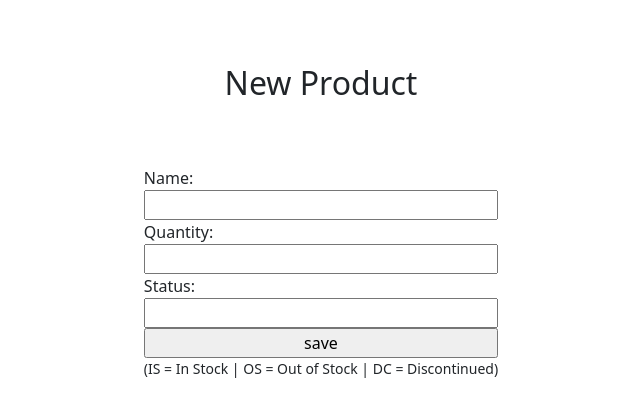
After one commit to AaronTheBruce/inventory-tracker, a Django app: page /create/ in a window 1280 px wide. The commit adds this page. Shown: the top 417 px of the page, without its empty margins (319-959 px from the left). Run offline with Django 3.2, Linux system fonts and the light colour scheme.

Commit message:
Add New Product form

```diff
--- /dev/null
+++ b/mysite/main/forms.py
@@ -0,0 +1,7 @@
+from django import forms
+from .models import Product
+
+class CreateNewProduct(forms.Form):
+  item_name = forms.CharField(label="Name", max_length=200, required=True)
+  item_quantity = forms.IntegerField(label="Quantity", required=True)
+  status = forms.CharField(label="Status", max_length=2, required=True)
--- a/mysite/main/templates/main/base.html
+++ b/mysite/main/templates/main/base.html
@@ -5,7 +5,7 @@
   <meta name="viewport" content="width=device-width, initial-scale=1.0">
   <!-- CSS only | https://getbootstrap.com/docs/4.1/components/forms/ -->
   <link href="https://cdn.jsdelivr.net/npm/bootstrap@5.0.0-beta1/dist/css/bootstrap.min.css" rel="stylesheet" integrity="sha384-giJF6kkoqNQ00vy+HMDP7azOuL0xtbfIcaT9wjKHr8RbDVddVHyTfAAsrekwKmP1" crossorigin="anonymous">
-  <link href="../../static/forms.css" type="text/css"  ref="stylesheet">
+  <!-- <link href="../../static/forms.css" type="text/css"  ref="stylesheet"> -->
   <title>
     {% block title %}
       Inventory Tracker
--- /dev/null
+++ b/mysite/main/templates/main/create.html
@@ -0,0 +1,13 @@
+{% extends 'main/base.html' %}
+
+{% block title %} Create New Product {% endblock %}
+
+{% block content %}
+  <h2 style="display: grid; justify-content: center; margin: 5%;">New Product</h2>
+  <form method="POST" action="/create/" style="display: grid; justify-content: center; margin: 0% 15%;">
+    {% csrf_token %}
+    {{ form }}
+    <input type="submit" value="save">
+    <small> (IS = In Stock | OS = Out of Stock | DC = Discontinued)</small>
+  </form>
+{% endblock %}
--- a/mysite/main/templates/main/sign-up.html
+++ b/mysite/main/templates/main/sign-up.html
@@ -7,7 +7,7 @@ Sign Up
 {% endblock %}
 
 {% block content %}
-<form style="display: grid; justify-content: center; margin: 15%;">
+<form method="POST" action='/create/' style="display: grid; justify-content: center; margin: 15%;">
   <div class="row">
     <div class="col">
       <div class="form-group">
--- a/mysite/main/urls.py
+++ b/mysite/main/urls.py
@@ -6,7 +6,8 @@ from . import views
 
 urlpatterns = [
   path('sign-up/', views.sign_up, name='sign-up'),
-  path('login/', views.log_in, name='login'),
+  path('log-in/', views.log_in, name='log-in'),
+  path('create/', views.create, name='create'),
   path('', views.home, name='home'),
   path('', views.index, name='index'), # index page
 ]
--- a/mysite/main/views.py
+++ b/mysite/main/views.py
@@ -1,5 +1,6 @@
 from django.shortcuts import render
 from .models import Employee, Product
+from .forms import CreateNewProduct
 # Create your views here.
 
 def index(_response):
@@ -13,4 +14,18 @@ def sign_up(_response):
   return render(_response, "main/sign-up.html", {})
 
 def log_in(_response):
-  return render(_response, "main/login.html", {})
+  return render(_response, "main/log-in.html", {})
+
+def create(_response):
+  if _response.method == "POST":
+    form = CreateNewProduct(_response.POST)
+    if(form.is_valid()):
+      n = form.cleaned_data["item_name"]
+      q = form.cleaned_data["item_quantity"]
+      s = form.cleaned_data["status"]
+      # e = employee_id
+      product = Product(item_name=n, item_quantity=q, status=s, employee_id=2) # once login has been implemented, we can get the employee id to fill here
+      product.save()
+  else:
+    form = CreateNewProduct()
+  return render(_response, "main/create.html", {'form': form})
--- a/mysite/mysite/settings.py
+++ b/mysite/mysite/settings.py
@@ -125,3 +125,7 @@ USE_TZ = True
 # https://docs.djangoproject.com/en/3.1/howto/static-files/
 
 STATIC_URL = '/static/'
+
+
+# configure css framework we will use
+CRISPY_TEMPLATE_PACK="bootstrap4"
--- a/requirements.txt
+++ b/requirements.txt
@@ -1 +1,3 @@
 dotenv==0.15.0
+csrf==0.1b1
+django_crispy_forms==1.10.0
```
Also changed, not shown: mysite/db.sqlite3, mysite/main/templates/main/log-in.html (renamed from mysite/main/templates/main/login.html).
